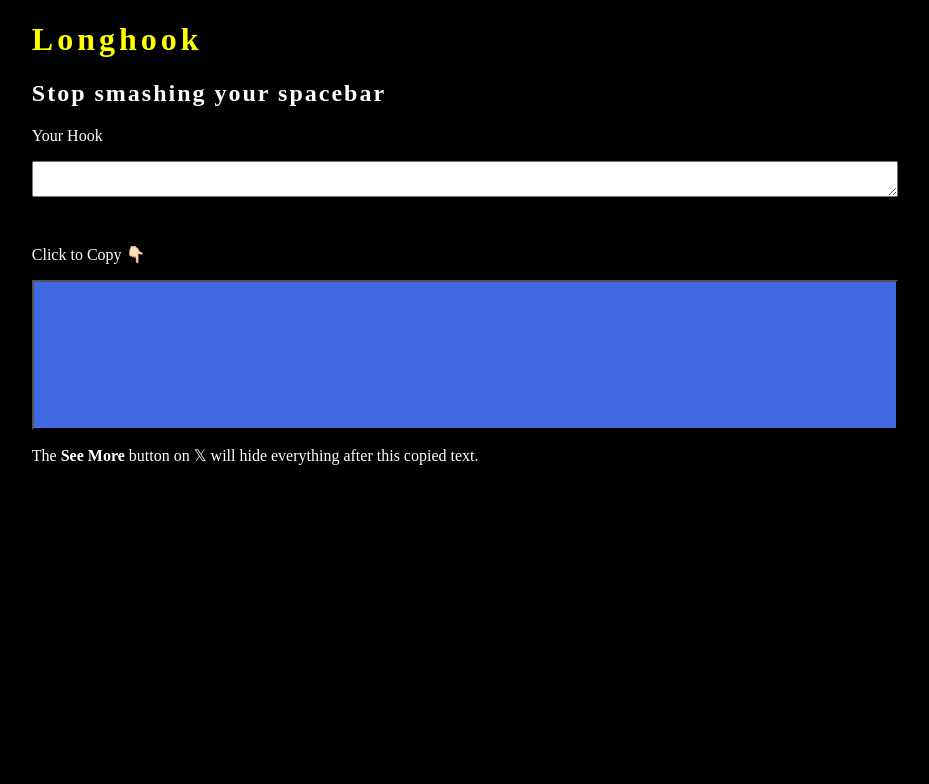
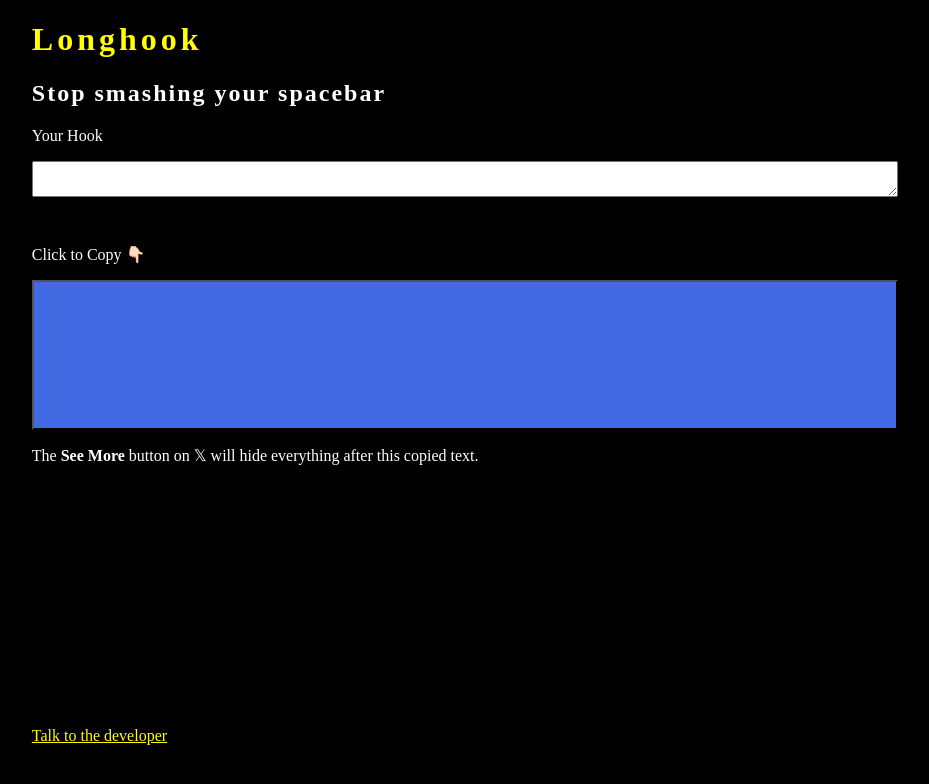
Before and after one commit to boutchersj/longhook, a React (Create React App) app: page / in a window 1280 px wide. Shown: the top 784 px of the page, without its empty margins (93-1022 px from the left). Built offline with nearby package versions, Linux system fonts and the light colour scheme.

Commit message:
add dev contact info

```diff
--- a/src/App.css
+++ b/src/App.css
@@ -46,3 +46,7 @@
     height: 150px;
     display: flex;
 }
+
+a {
+    color: yellow;
+}
--- a/src/App.js
+++ b/src/App.js
@@ -37,6 +37,7 @@
         </button>
         <p>The <b>See More</b> button on 𝕏 will hide everything after this copied text.</p>
       </section>
+      <a href="https://twitter.com/StevenBoutcher" target='_blank' rel="noopener noreferrer">Talk to the developer</a>
     </main>
   );
 }
```
